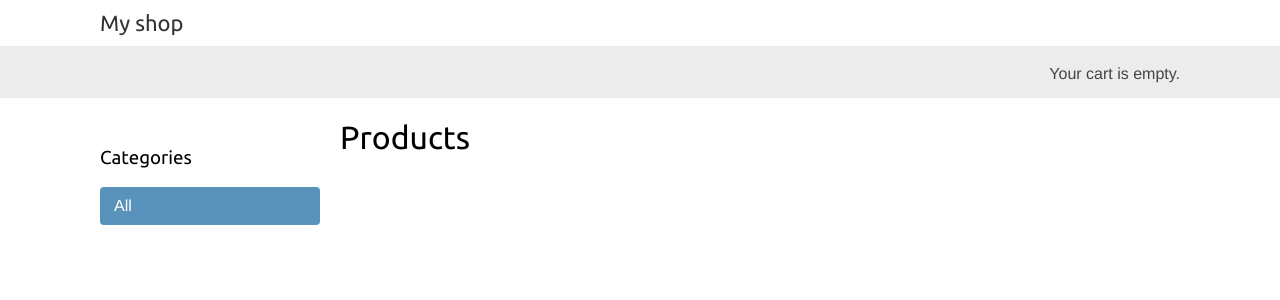
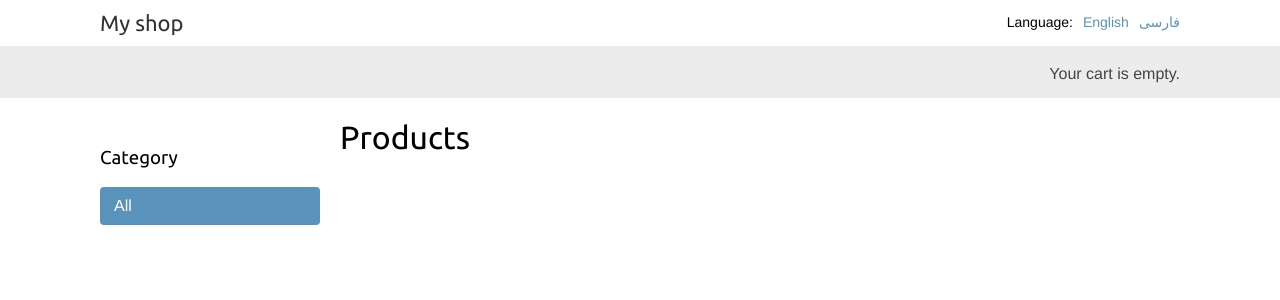
Before and after one commit to arian-rad/OnlineShop, a Django app: page /en/shop/ in a window 1280 px wide. Shown: the top 300 px of the page. Run offline with Django 3.2, Linux system fonts and the light colour scheme; data that the repository does not hold is empty; parts of the project's set-up code (start-up, migrations or seed data) failed here and were passed over.

Commit message:
Allowing users to switch language

```diff
--- a/shop/templates/shop/product_list_view.html
+++ b/shop/templates/shop/product_list_view.html
@@ -1,4 +1,5 @@
 {% extends 'layouts/base.html' %}
+{% load i18n %}
 {% load static %}
 
 {% block title %}
@@ -11,10 +12,10 @@
 
 {% block content %}
     <div id="sidebar">
-        <h3>Categories</h3>
+        <h3>{% trans "Category" %}</h3>
         <ul>
              <li {% if not category %} class="selected" {% endif %}>
-                 <a href="{% url 'shop:product_list' %}">All</a>
+                 <a href="{% url 'shop:product_list' %}">{% trans "All" %}</a>
              </li>
              {% for category_obj in categories %}
                  <li {% if category.slug == category_obj.slug %} class="selected" {% endif %}>
--- a/templates/layouts/base.html
+++ b/templates/layouts/base.html
@@ -10,6 +10,21 @@
     <body>
          <div id="header">
               <a href="/shop/" class="logo">{% trans "My shop" %}</a>
+              {% get_current_language as LANGUAGE_CODE %}
+              {% get_available_languages as LANGUAGES %}
+              {% get_language_info_list for LANGUAGES as languages %}
+              <div class="languages">
+                  <p>{% trans "Language" %}:</p>
+                  <ul class="languages">
+                      {% for language in languages %}
+                          <li>
+                              <a href="/{{ language.code }}/{{request.get_full_path|slice:'4:'}}"
+                                  {% if language.code == LANGUAGE_CODE %} class="selected"{% endif %}>{{ language.name_local }}
+                              </a>
+                          </li>
+                      {% endfor %}
+                  </ul>
+              </div>
          </div>
 
          <div id="subheader">
```
Also changed, not shown: shop/models.py (+6 -5 lines), locale/en/LC_MESSAGES/django.po, locale/fa/LC_MESSAGES/django.po, orders/locale/en/LC_MESSAGES/django.po, orders/locale/fa/LC_MESSAGES/django.po, 1 other file.
